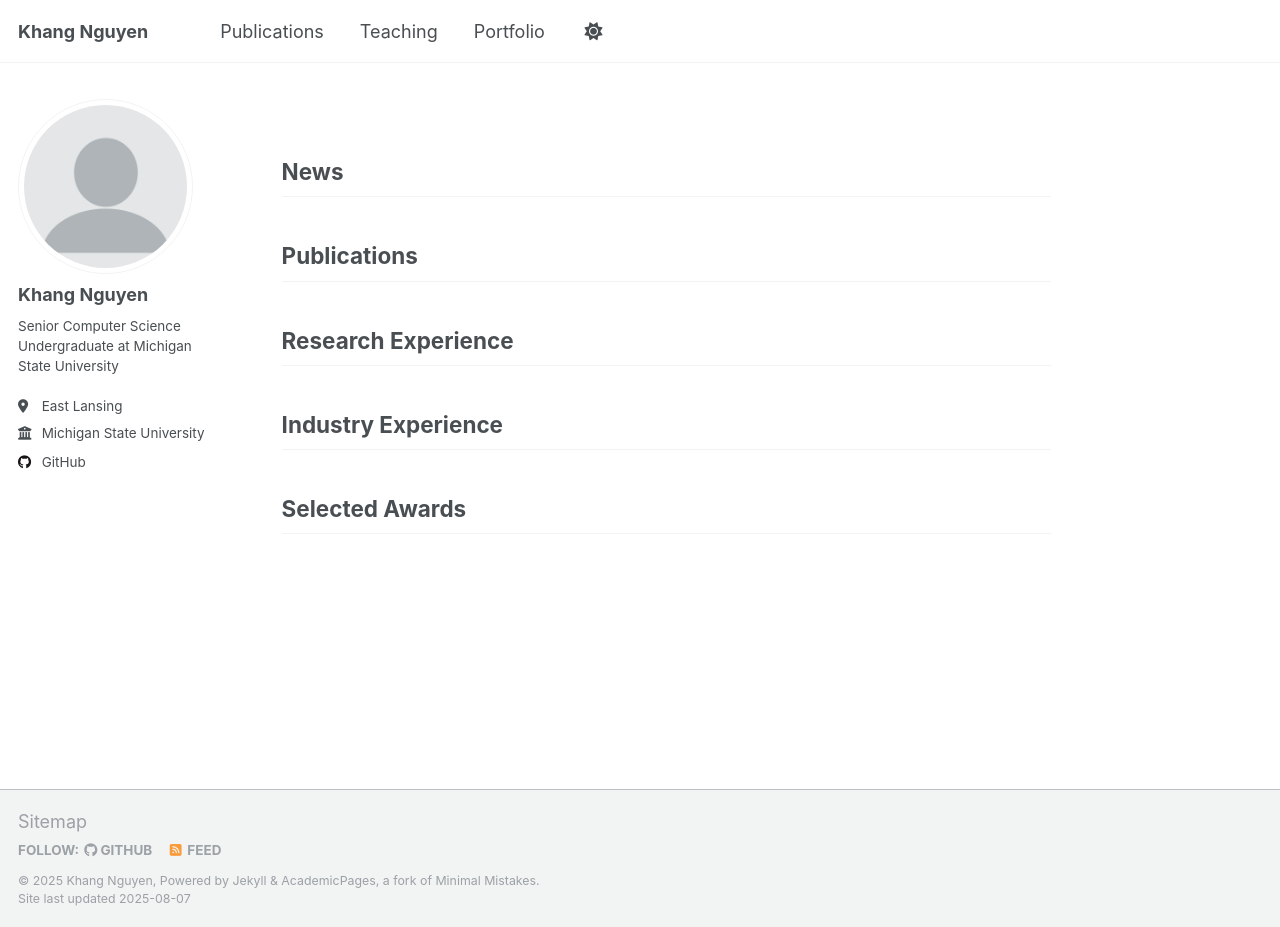
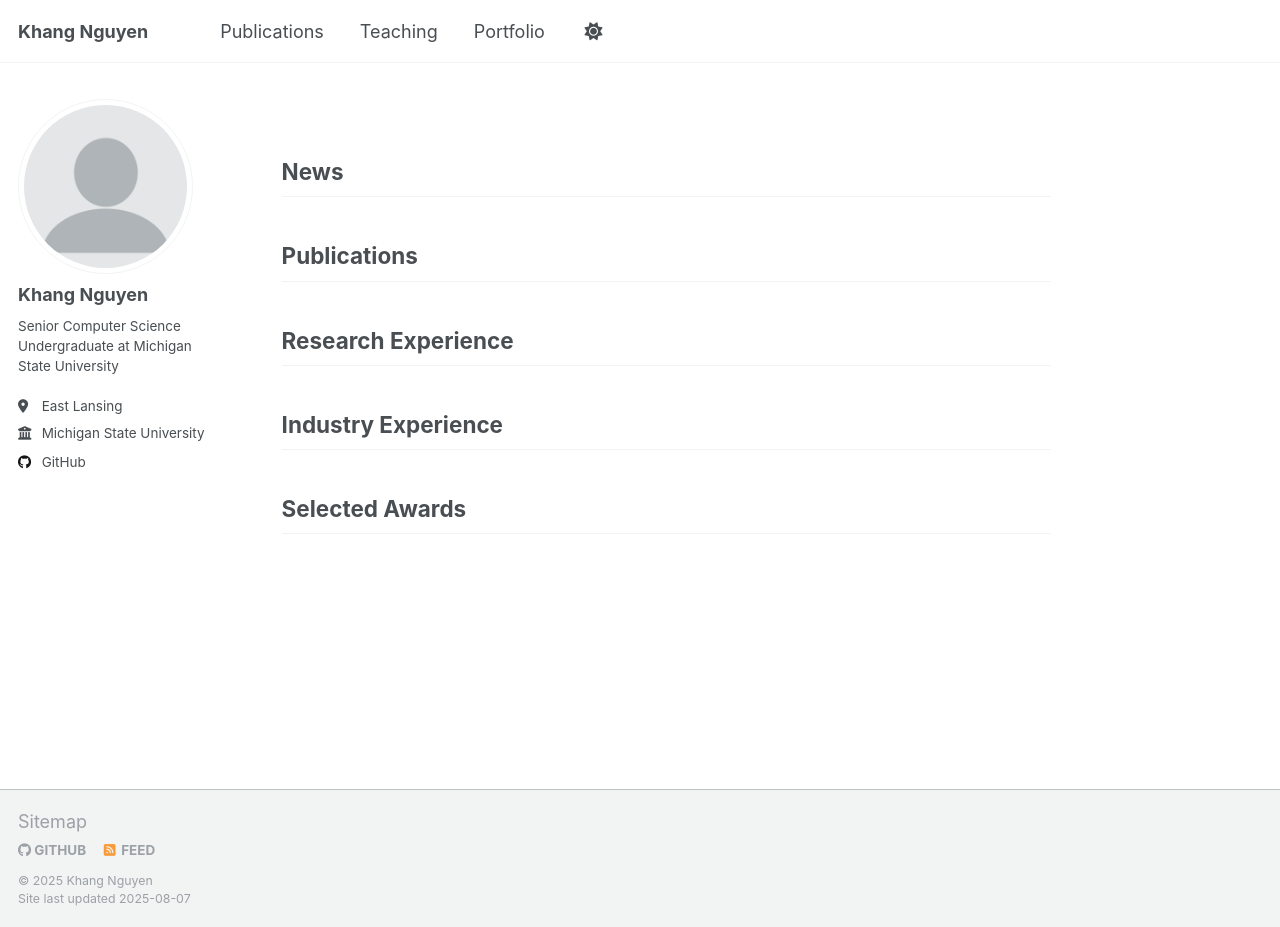
Before and after one commit to nguyenhuykhang/nguyenhuykhang.github.io, a Jekyll site: the page built from _pages/about.md, in a window 1280 px wide and 927 px high. Built offline with Jekyll 4.4.1, drawn with Linux system fonts in a browser that asks for light colours; a script that is not in the unit is left out.

Commit message:
Update footer.html

```diff
--- a/_includes/footer.html
+++ b/_includes/footer.html
@@ -4,7 +4,7 @@
 <div class="page__footer-follow">
   <ul class="social-icons">
     {% if site.data.ui-text[site.locale].follow_label %}
-      <li><strong>{{ site.data.ui-text[site.locale].follow_label }}</strong></li>
+<!--       <li><strong>{{ site.data.ui-text[site.locale].follow_label }}</strong></li> -->
     {% endif %}
     {% if site.author.github %}
       <li><a href="http://github.com/{{ site.author.github }}"><i class="fab fa-github" aria-hidden="true"></i> GitHub</a></li>
@@ -20,6 +20,6 @@
 {% endif %}
 
 <div class="page__footer-copyright">
-  &copy; {{ site.time | date: '%Y' }} {{ site.name | default: site.title }}, {{ site.data.ui-text[site.locale].powered_by | default: "Powered by" }} <a href="http://jekyllrb.com" rel="nofollow">Jekyll</a> &amp; <a href="https://github.com/academicpages/academicpages.github.io">AcademicPages</a>, a fork of <a href="https://mademistakes.com/work/minimal-mistakes-jekyll-theme/" rel="nofollow">Minimal Mistakes</a>.<br />
+  &copy; {{ site.time | date: '%Y' }} {{ site.name | default: site.title }}<br />
   Site last updated {{ "now" | date: '%Y-%m-%d' }}
 </div>
```
